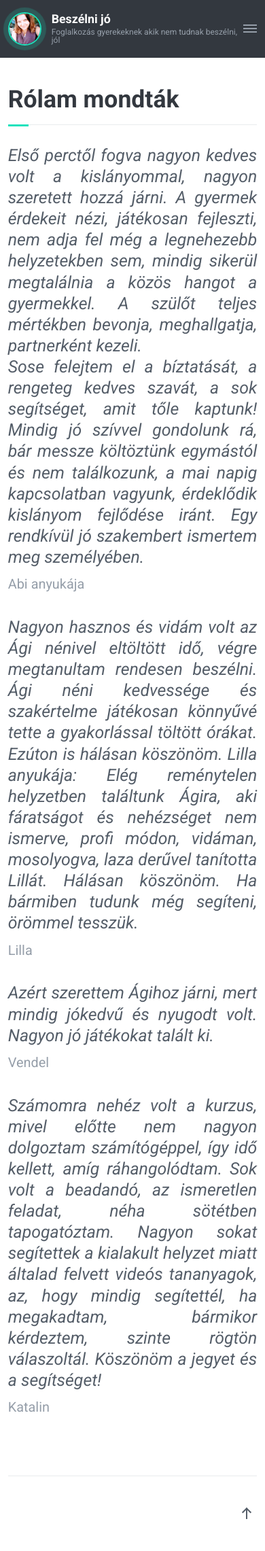
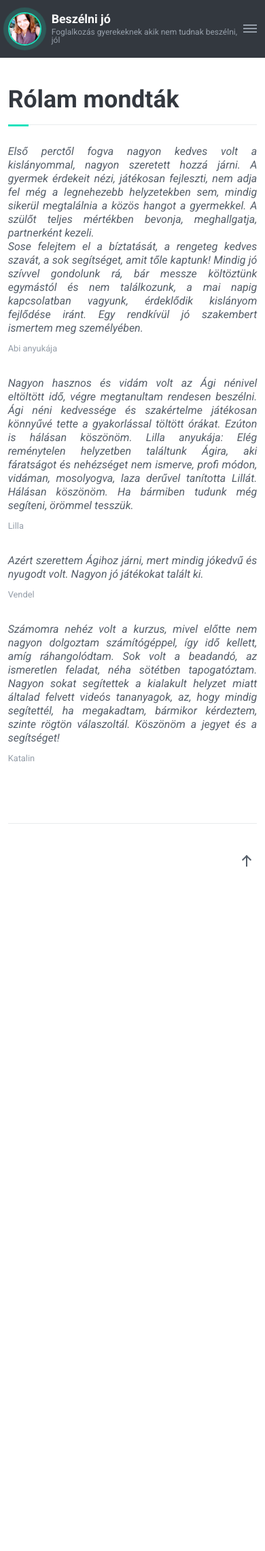
Before and after one commit to beszelnijo/beszelnijo.github.io, a Jekyll site: the page built from rolammondtak.md, in a window 390 px wide. Shown: the whole page at 68% size. Built offline with Jekyll 4.4.1, drawn with Linux system fonts in a browser that asks for light colours; after the commit the page ends 1322 px from its top, so only the background shows below that.

Commit message:
idézet mobilon

```diff
--- a/_sass/imports/_general.scss
+++ b/_sass/imports/_general.scss
@@ -468,6 +468,6 @@ img {
   }
 
   blockquote {
-    font-size: 1.55556em;
+    //font-size: 1.55556em;
   }
 }
```
